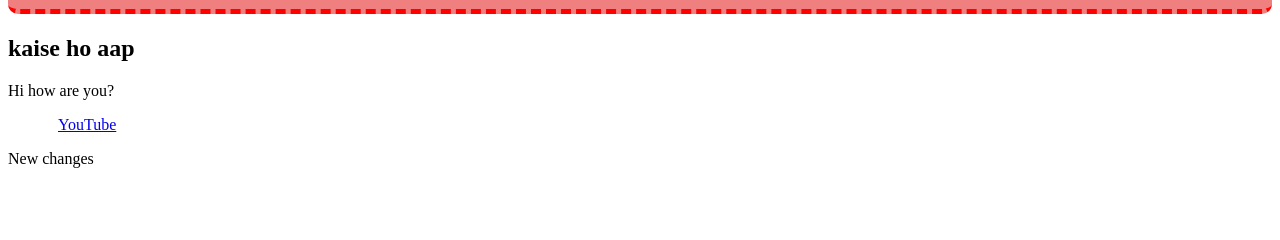
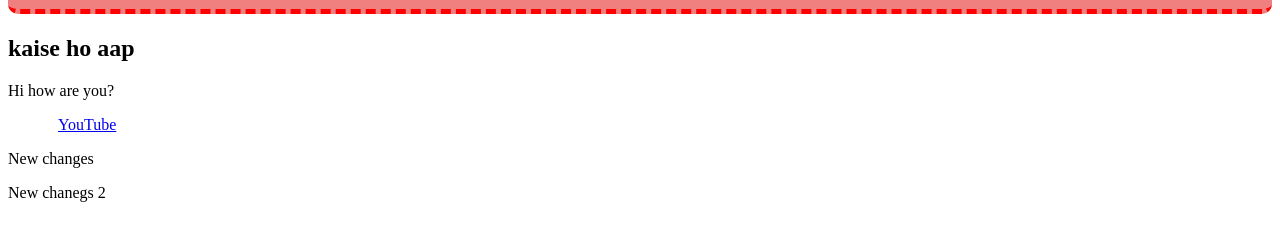
Before and after one commit to liladhar-git/vibha-html, a plain HTML site: page index.html in a window 1280 px wide. Shown: the part 138-378 px from the top of the page. Drawn offline with Linux system fonts and the light colour scheme.

Commit message:
chanegs 2

```diff
--- a/index.html
+++ b/index.html
@@ -26,6 +26,7 @@
 
 <p>New changes</p>
 
+<p>New chanegs 2</p>
 
 
 
```
